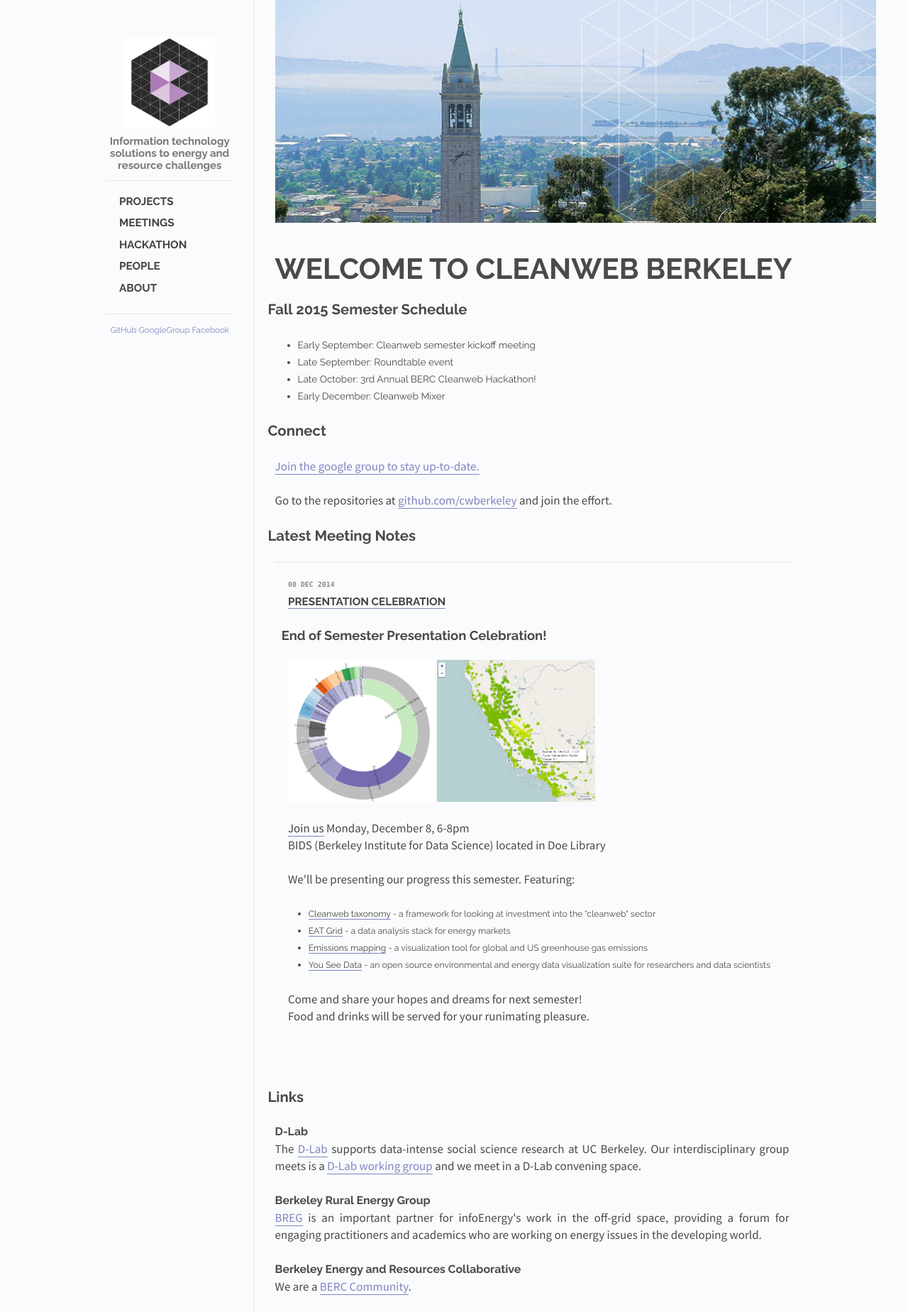
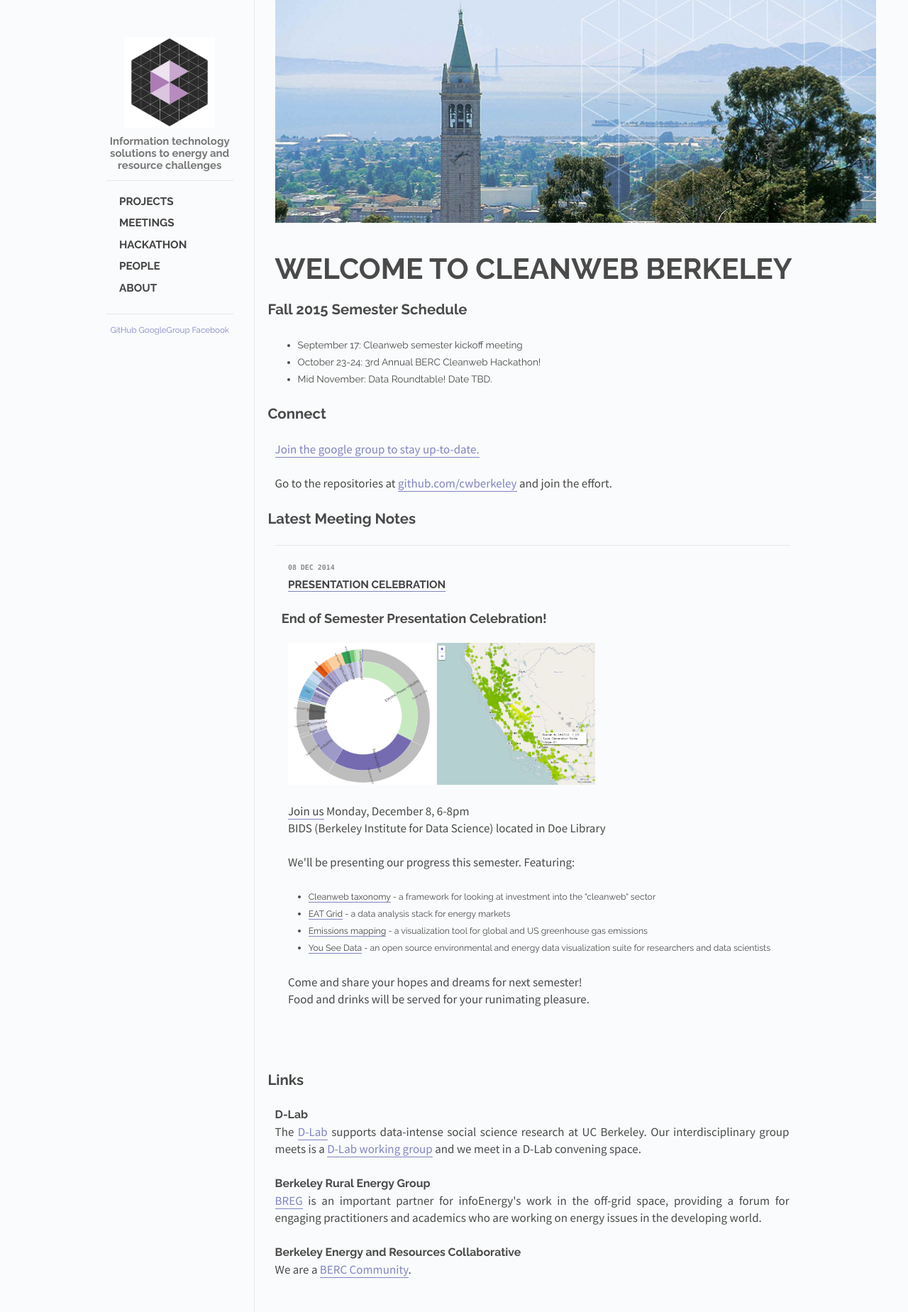
Before and after one commit to cwBerkeley/cwberkeley.github.io, a Jekyll site: the page built from index.html, in a window 1280 px wide. Shown: the whole page at 71% size. Built offline with Jekyll 4.4.1, drawn with Linux system fonts in a browser that asks for light colours.

Commit message:
update event dates again

```diff
--- a/index.html
+++ b/index.html
@@ -4,10 +4,9 @@
 ---
 <h2>Fall 2015 Semester Schedule</h2>
 <ul>
-  <li>Early September: Cleanweb semester kickoff meeting</li>
-  <li>Late September: Roundtable event</li>
-  <li>Late October: 3rd Annual BERC Cleanweb Hackathon!</li>
-  <li>Early December: Cleanweb Mixer</li>
+  <li>September 17: Cleanweb semester kickoff meeting</li>
+  <li>October 23-24: 3rd Annual BERC Cleanweb Hackathon!</li>
+  <li>Mid November: Data Roundtable! Date TBD.</li>
 </ul>
 
 <h2>Connect</h2>
```
